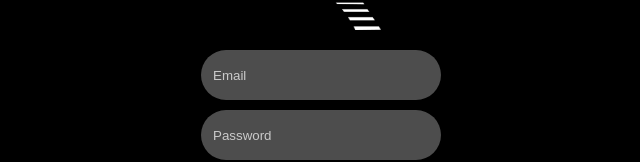
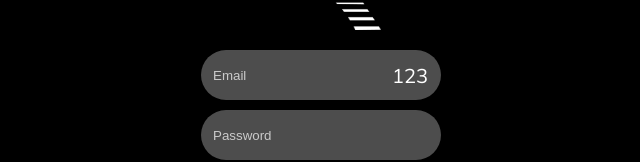
Before and after one commit to tanyibate/roa-beta, a Next.js app: page /login/register in a window 1280 px wide. Shown: the part 300-462 px from the top of the page, without its empty margins (319-959 px from the left). Built offline with nearby package versions, Linux system fonts and the light colour scheme.

Commit message:
new changes

```diff
--- a/pages/login/register.jsx
+++ b/pages/login/register.jsx
@@ -8,6 +8,7 @@ export default function Login() {
       <img src="/assets/Logo/ROA_logowhite.png" className="login-logo" />
       <div className="form-input">
         <input type="text" id="username" placeholder="Email" />
+        123
       </div>
       <div className="form-input">
         <input type="text" id="password" placeholder="Password" />
```
